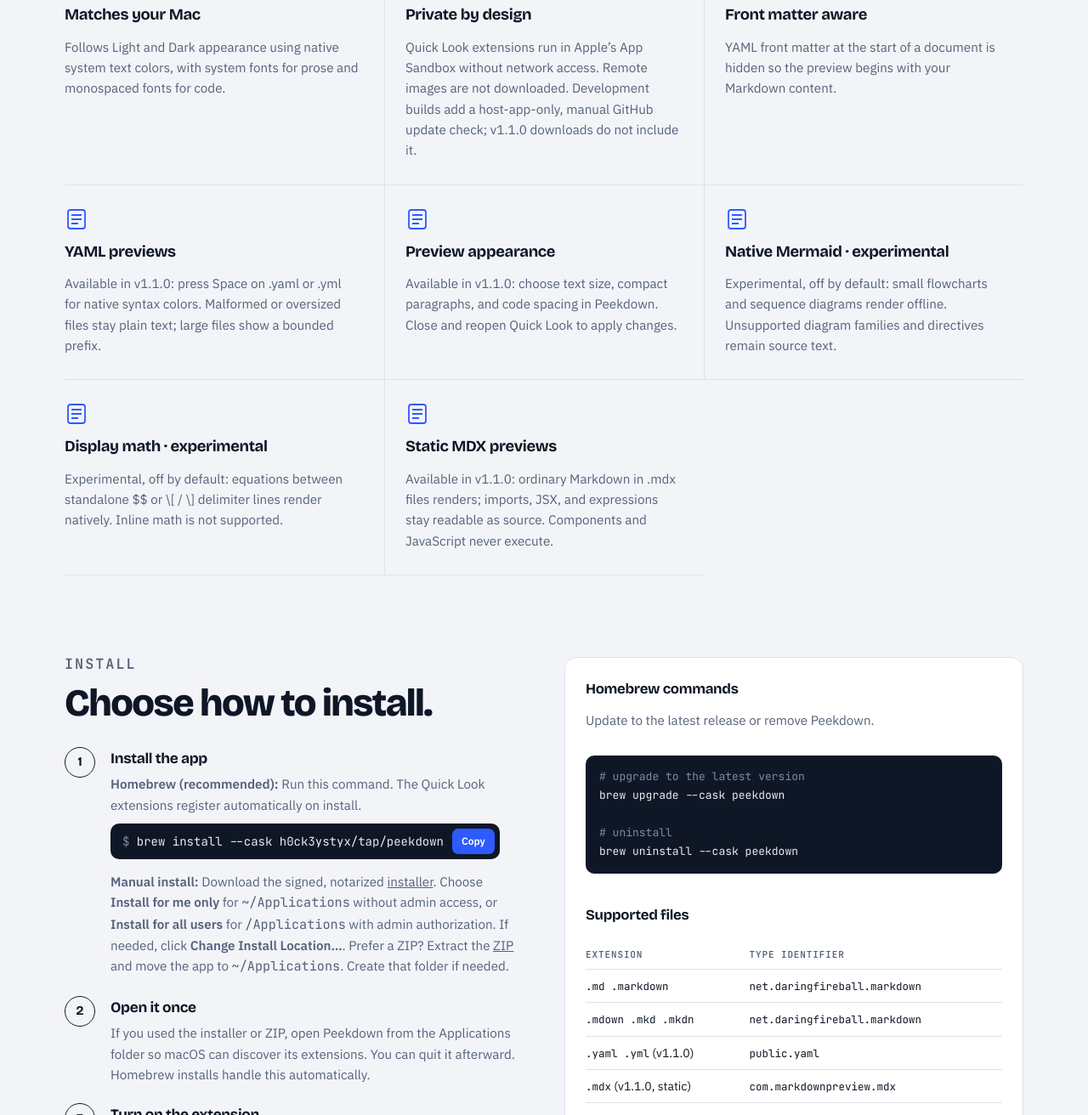
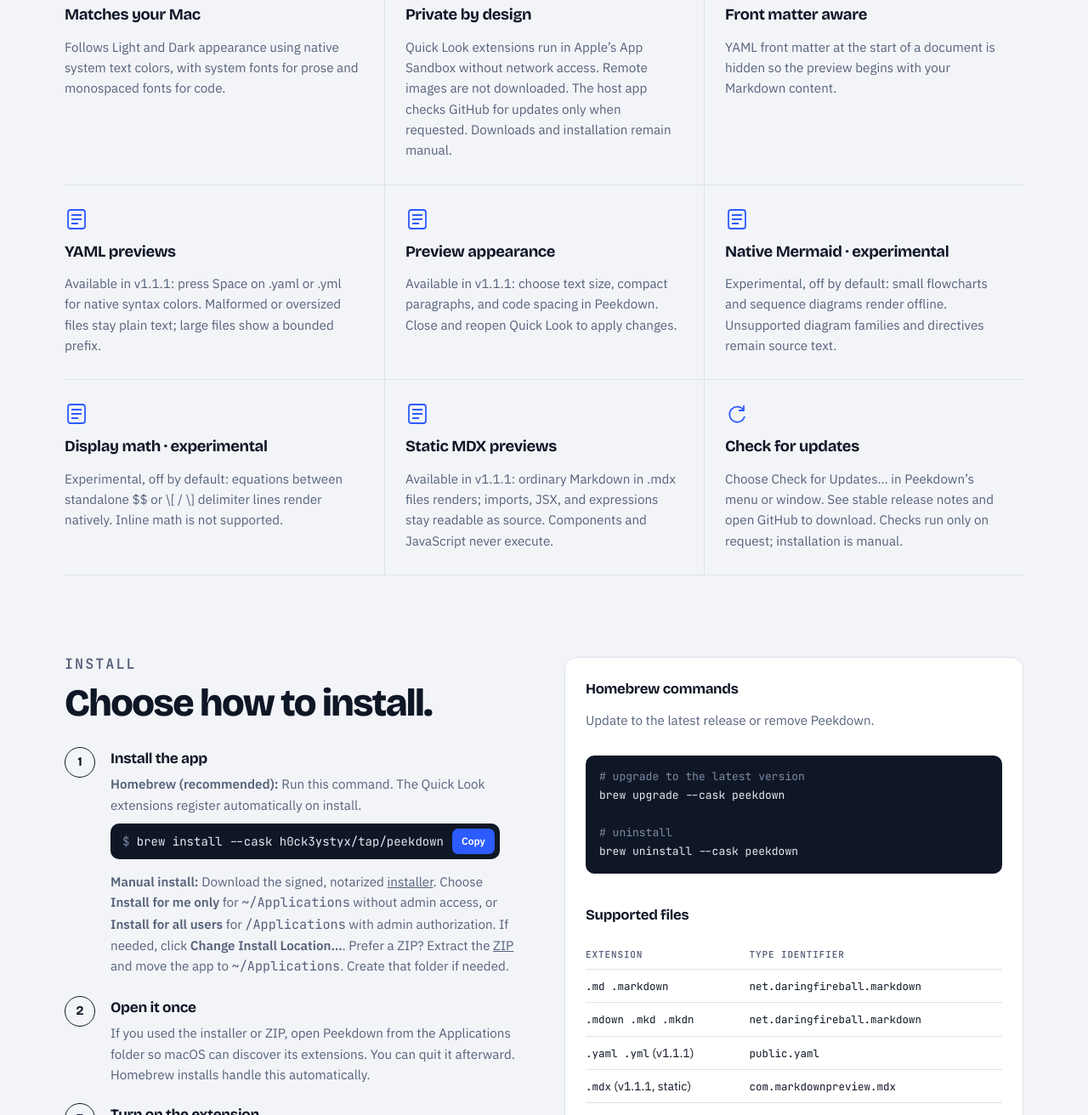
Before and after one commit to h0ck3ystyx/peekdown, a plain HTML site: page docs/index.html in a window 1280 px wide. Shown: the part 1488-2800 px from the top of the page at 85% size. Drawn offline with nearby package versions, Linux system fonts and the light colour scheme.

Commit message:
Prepare Peekdown 1.1.1 release, build 21

```diff
--- a/docs/index.html
+++ b/docs/index.html
@@ -264,8 +264,8 @@
         <div class="cmd" style="max-width:420px"><span id="brew-cmd">brew install --cask h0ck3ystyx/tap/peekdown</span><button class="copy" data-copy="brew-cmd" type="button">Copy</button></div>
       </div>
       <div class="ctas" style="margin-top:12px">
-        <a class="btn" href="https://github.com/h0ck3ystyx/peekdown/releases/download/v1.1.0/Peekdown-1.1.0.pkg">Download installer · v1.1.0</a>
-        <a class="btn" href="https://github.com/h0ck3ystyx/peekdown/releases/download/v1.1.0/Peekdown-1.1.0.zip">Download ZIP</a>
+        <a class="btn" href="https://github.com/h0ck3ystyx/peekdown/releases/download/v1.1.1/Peekdown-1.1.1.pkg">Download installer · v1.1.1</a>
+        <a class="btn" href="https://github.com/h0ck3ystyx/peekdown/releases/download/v1.1.1/Peekdown-1.1.1.zip">Download ZIP</a>
       </div>
       <div class="meta"><span><b>macOS 12+</b> Monterey or later</span><span><b>Universal</b> Apple silicon + Intel</span><span><b>MIT</b> licensed</span></div>
     </div>
@@ -300,19 +300,20 @@
   <section id="features">
     <div class="wrap">
       <div class="sh"><p class="eyebrow">What renders</p><h2>Readable Markdown, one keystroke away.</h2><p>Peekdown renders common Markdown and selected GitHub-style features with a Swift renderer and native AppKit text.</p></div>
-      <p style="margin-bottom:24px"><b>Release status:</b> Downloads below are v1.1.0. Mermaid diagrams and display math are experimental and off by default; enable them in Peekdown. Static MDX keeps components and expressions as source.</p>
+      <p style="margin-bottom:24px"><b>Release status:</b> Downloads below are v1.1.1. Mermaid diagrams and display math are experimental and off by default; enable them in Peekdown. Static MDX keeps components and expressions as source.</p>
       <div class="feats">
         <div class="feat"><svg viewBox="0 0 28 28" fill="none" stroke="currentColor" stroke-width="1.8" stroke-linecap="round"><rect x="3" y="5" width="22" height="18" rx="2"/><path d="M3 11h22M11 11v12M3 17h22"/></svg><h3>Markdown essentials</h3><p>Headings, tables, task lists, strikethrough, links and blockquotes. Read your README without opening an editor.</p></div>
         <div class="feat"><svg viewBox="0 0 28 28" fill="none" stroke="currentColor" stroke-width="1.8" stroke-linecap="round" stroke-linejoin="round"><path d="M10 8 4 14l6 6M18 8l6 6-6 6M15.5 6l-3 16"/></svg><h3>Syntax-highlighted code</h3><p>Fenced Swift, shell, JSON, YAML, Python, JavaScript, and TypeScript receive native syntax colors in padded code panels. Unknown languages stay readable as plain monospaced text.</p></div>
         <div class="feat"><svg viewBox="0 0 28 28" fill="none" stroke="currentColor" stroke-width="1.8" stroke-linecap="round" stroke-linejoin="round"><rect x="3" y="4" width="8" height="6" rx="1.5"/><rect x="17" y="18" width="8" height="6" rx="1.5"/><rect x="17" y="4" width="8" height="6" rx="1.5"/><path d="M11 7h6M21 10v8"/></svg><h3>Finder thumbnails</h3><p>See a document’s first heading and a short text snippet in a styled Markdown thumbnail, alongside the full Quick Look preview.</p></div>
         <div class="feat"><svg viewBox="0 0 28 28" fill="none" stroke="currentColor" stroke-width="1.8"><circle cx="14" cy="14" r="10"/><path d="M14 4a10 10 0 0 0 0 20z" fill="currentColor"/></svg><h3>Matches your Mac</h3><p>Follows Light and Dark appearance using native system text colors, with system fonts for prose and monospaced fonts for code.</p></div>
-        <div class="feat"><svg viewBox="0 0 28 28" fill="none" stroke="currentColor" stroke-width="1.8" stroke-linejoin="round"><path d="M14 3 5 6.5v6.8c0 5.4 3.8 9.6 9 11.7 5.2-2.1 9-6.3 9-11.7V6.5z"/><path d="m10 14 3 3 5-6" stroke-linecap="round"/></svg><h3>Private by design</h3><p>Quick Look extensions run in Apple’s App Sandbox without network access. Remote images are not downloaded. Development builds add a host-app-only, manual GitHub update check; v1.1.0 downloads do not include it.</p></div>
+        <div class="feat"><svg viewBox="0 0 28 28" fill="none" stroke="currentColor" stroke-width="1.8" stroke-linejoin="round"><path d="M14 3 5 6.5v6.8c0 5.4 3.8 9.6 9 11.7 5.2-2.1 9-6.3 9-11.7V6.5z"/><path d="m10 14 3 3 5-6" stroke-linecap="round"/></svg><h3>Private by design</h3><p>Quick Look extensions run in Apple’s App Sandbox without network access. Remote images are not downloaded. The host app checks GitHub for updates only when requested. Downloads and installation remain manual.</p></div>
         <div class="feat"><svg viewBox="0 0 28 28" fill="none" stroke="currentColor" stroke-width="1.8" stroke-linecap="round"><path d="M5 5h18M5 23h18"/><path d="M8 10h5M8 14h9M8 18h7"/></svg><h3>Front matter aware</h3><p>YAML front matter at the start of a document is hidden so the preview begins with your Markdown content.</p></div>
-        <div class="feat"><svg viewBox="0 0 28 28" fill="none" stroke="currentColor" stroke-width="1.8"><rect x="4" y="3" width="20" height="22" rx="3"/><path d="M8 9h12M8 14h12M8 19h8"/></svg><h3>YAML previews</h3><p>Available in v1.1.0: press Space on .yaml or .yml for native syntax colors. Malformed or oversized files stay plain text; large files show a bounded prefix.</p></div>
-        <div class="feat"><svg viewBox="0 0 28 28" fill="none" stroke="currentColor" stroke-width="1.8"><rect x="4" y="3" width="20" height="22" rx="3"/><path d="M8 9h12M8 14h12M8 19h8"/></svg><h3>Preview appearance</h3><p>Available in v1.1.0: choose text size, compact paragraphs, and code spacing in Peekdown. Close and reopen Quick Look to apply changes.</p></div>
+        <div class="feat"><svg viewBox="0 0 28 28" fill="none" stroke="currentColor" stroke-width="1.8"><rect x="4" y="3" width="20" height="22" rx="3"/><path d="M8 9h12M8 14h12M8 19h8"/></svg><h3>YAML previews</h3><p>Available in v1.1.1: press Space on .yaml or .yml for native syntax colors. Malformed or oversized files stay plain text; large files show a bounded prefix.</p></div>
+        <div class="feat"><svg viewBox="0 0 28 28" fill="none" stroke="currentColor" stroke-width="1.8"><rect x="4" y="3" width="20" height="22" rx="3"/><path d="M8 9h12M8 14h12M8 19h8"/></svg><h3>Preview appearance</h3><p>Available in v1.1.1: choose text size, compact paragraphs, and code spacing in Peekdown. Close and reopen Quick Look to apply changes.</p></div>
         <div class="feat"><svg viewBox="0 0 28 28" fill="none" stroke="currentColor" stroke-width="1.8"><rect x="4" y="3" width="20" height="22" rx="3"/><path d="M8 9h12M8 14h12M8 19h8"/></svg><h3>Native Mermaid · experimental</h3><p>Experimental, off by default: small flowcharts and sequence diagrams render offline. Unsupported diagram families and directives remain source text.</p></div>
         <div class="feat"><svg viewBox="0 0 28 28" fill="none" stroke="currentColor" stroke-width="1.8"><rect x="4" y="3" width="20" height="22" rx="3"/><path d="M8 9h12M8 14h12M8 19h8"/></svg><h3>Display math · experimental</h3><p>Experimental, off by default: equations between standalone $$ or \[ / \] delimiter lines render natively. Inline math is not supported.</p></div>
-        <div class="feat"><svg viewBox="0 0 28 28" fill="none" stroke="currentColor" stroke-width="1.8"><rect x="4" y="3" width="20" height="22" rx="3"/><path d="M8 9h12M8 14h12M8 19h8"/></svg><h3>Static MDX previews</h3><p>Available in v1.1.0: ordinary Markdown in .mdx files renders; imports, JSX, and expressions stay readable as source. Components and JavaScript never execute.</p></div>
+        <div class="feat"><svg viewBox="0 0 28 28" fill="none" stroke="currentColor" stroke-width="1.8"><rect x="4" y="3" width="20" height="22" rx="3"/><path d="M8 9h12M8 14h12M8 19h8"/></svg><h3>Static MDX previews</h3><p>Available in v1.1.1: ordinary Markdown in .mdx files renders; imports, JSX, and expressions stay readable as source. Components and JavaScript never execute.</p></div>
+        <div class="feat"><svg viewBox="0 0 28 28" fill="none" stroke="currentColor" stroke-width="1.8"><path d="M22 10a9 9 0 1 0 1 7M22 4v6h-6"/></svg><h3>Check for updates</h3><p>Choose Check for Updates… in Peekdown’s menu or window. See stable release notes and open GitHub to download. Checks run only on request; installation is manual.</p></div>
       </div>
     </div>
   </section>
@@ -322,7 +323,7 @@
       <div>
         <div class="sh" style="margin-bottom:28px"><p class="eyebrow">Install</p><h2>Choose how to install.</h2></div>
         <ol class="steps">
-          <li><div><h3>Install the app</h3><p><b>Homebrew (recommended):</b> Run this command. The Quick Look extensions register automatically on install.</p><div class="cmd" style="margin-top:10px"><span id="brew-install">brew install --cask h0ck3ystyx/tap/peekdown</span><button class="copy" data-copy="brew-install" type="button">Copy</button></div><p style="margin-top:14px"><b>Manual install:</b> Download the signed, notarized <a href="https://github.com/h0ck3ystyx/peekdown/releases/download/v1.1.0/Peekdown-1.1.0.pkg">installer</a>. Choose <b>Install for me only</b> for <code>~/Applications</code> without admin access, or <b>Install for all users</b> for <code>/Applications</code> with admin authorization. If needed, click <b>Change Install Location…</b>. Prefer a ZIP? Extract the <a href="https://github.com/h0ck3ystyx/peekdown/releases/download/v1.1.0/Peekdown-1.1.0.zip">ZIP</a> and move the app to <code>~/Applications</code>. Create that folder if needed.</p></div></li>
+          <li><div><h3>Install the app</h3><p><b>Homebrew (recommended):</b> Run this command. The Quick Look extensions register automatically on install.</p><div class="cmd" style="margin-top:10px"><span id="brew-install">brew install --cask h0ck3ystyx/tap/peekdown</span><button class="copy" data-copy="brew-install" type="button">Copy</button></div><p style="margin-top:14px"><b>Manual install:</b> Download the signed, notarized <a href="https://github.com/h0ck3ystyx/peekdown/releases/download/v1.1.1/Peekdown-1.1.1.pkg">installer</a>. Choose <b>Install for me only</b> for <code>~/Applications</code> without admin access, or <b>Install for all users</b> for <code>/Applications</code> with admin authorization. If needed, click <b>Change Install Location…</b>. Prefer a ZIP? Extract the <a href="https://github.com/h0ck3ystyx/peekdown/releases/download/v1.1.1/Peekdown-1.1.1.zip">ZIP</a> and move the app to <code>~/Applications</code>. Create that folder if needed.</p></div></li>
           <li><div><h3>Open it once</h3><p>If you used the installer or ZIP, open Peekdown from the Applications folder so macOS can discover its extensions. You can quit it afterward. Homebrew installs handle this automatically.</p></div></li>
           <li><div><h3>Turn on the extension</h3><p>If previews do not appear, look for Quick Look in System Settings. On recent macOS versions, go to</p><span class="path">General › Login Items &amp; Extensions › Quick Look</span><p style="margin-top:6px">and switch on Peekdown.</p></div></li>
           <li><div><h3>Press space on a Markdown file</h3><p>Select a Markdown file for a formatted preview. Version 1.1.0 also previews <code>.yaml</code>, <code>.yml</code>, and static <code>.mdx</code> files.</p></div></li>
@@ -342,8 +343,8 @@
           <tbody>
             <tr><td><code>.md .markdown</code></td><td><code>net.daringfireball.markdown</code></td></tr>
             <tr><td><code>.mdown .mkd .mkdn</code></td><td><code>net.daringfireball.markdown</code></td></tr>
-            <tr><td><code>.yaml .yml</code> (v1.1.0)</td><td><code>public.yaml</code></td></tr>
-            <tr><td><code>.mdx</code> (v1.1.0, static)</td><td><code>com.markdownpreview.mdx</code></td></tr>
+            <tr><td><code>.yaml .yml</code> (v1.1.1)</td><td><code>public.yaml</code></td></tr>
+            <tr><td><code>.mdx</code> (v1.1.1, static)</td><td><code>com.markdownpreview.mdx</code></td></tr>
           </tbody>
         </table></div>
         <h3>Preview not showing?</h3>
```
Also changed, not shown: 8 other files.
